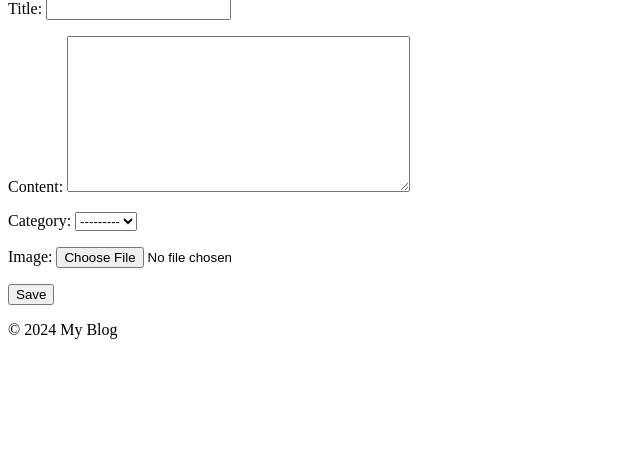
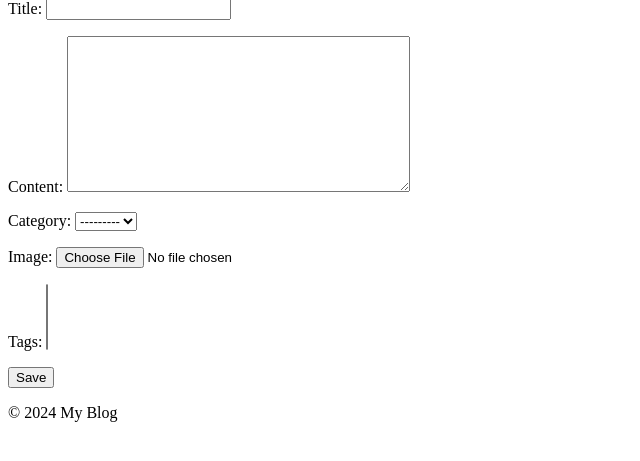
Before and after one commit to HwangDal85/django_blog_project, a Django app: page /post/new/ in a window 1280 px wide. Shown: the part 212-673 px from the top of the page, without its empty margins (0-640 px from the left). Run offline with Django 5.2, Linux system fonts and the light colour scheme; the visitor is signed in with stand-in values (Sample User, id 1); data that the repository does not hold is empty.

Commit message:
게시글 tag기능 추가

```diff
--- a/blog/admin.py
+++ b/blog/admin.py
@@ -1,5 +1,6 @@
 from django.contrib import admin
-from .models import Post, Category
+from .models import Post, Category, Tag
 
 admin.site.register(Post)
 admin.site.register(Category)
+admin.site.register(Tag)
--- a/blog/forms.py
+++ b/blog/forms.py
@@ -5,7 +5,7 @@ from django.contrib.auth.models import User
 class PostForm(forms.ModelForm):
     class Meta:
         model = Post
-        fields = ['title', 'content', 'category', 'image']
+        fields = ['title', 'content', 'category', 'image', 'tags']
         widgets = {
             'title': forms.TextInput(attrs={'class': 'form-control'}),
             'content': forms.Textarea(attrs={'class': 'form-control'}),
--- a/blog/models.py
+++ b/blog/models.py
@@ -16,7 +16,7 @@ class Post(models.Model):
     updated_date = models.DateTimeField(auto_now=True)
     category = models.ForeignKey(Category, on_delete=models.CASCADE)
     author = models.ForeignKey(User, on_delete=models.CASCADE, default=1)
-    # tags = models.ManyToManyField("Tag", blank=True)
+    tags = models.ManyToManyField("Tag", blank=True)
     view_count = models.IntegerField(default=0)
     image = models.ImageField(upload_to='blog/image/%Y/%m/%d/', blank=True, null=True)
 
@@ -34,8 +34,8 @@ class Comment(models.Model):
     def __str__(self):
         return self.message
 
-# class Tag(models.Model):
-#     name = models.CharField(max_length=50, unique=True)
+class Tag(models.Model):
+    name = models.CharField(max_length=50, unique=True)
 
-#     def __str__(self):
-#         return self.name
+    def __str__(self):
+        return self.name
--- a/blog/templates/blog/post_detail.html
+++ b/blog/templates/blog/post_detail.html
@@ -18,6 +18,11 @@
             </div>
             {% endif %}
             {{ post.content|linebreaks }}
+        </div>
+        <div class="tags">
+            {% for tag in post.tags.all %}
+                <p>Tags : {{ tag.name }}</p>
+            {% endfor %}
         </div>
     </article>
 
--- a/blog/views.py
+++ b/blog/views.py
@@ -63,6 +63,7 @@ def post_create(request):
             post = form.save(commit=False)
             post.author = request.user
             post.save()
+            form.save_m2m()
             return redirect('post_detail', pk=post.pk)
     else:
         form = PostForm()
@@ -77,6 +78,7 @@ def post_edit(request, pk):
             post = form.save(commit=False)
             post.author = request.user
             post.save()
+            form.save_m2m()
             return redirect('post_detail', pk=post.pk)
     else:
         form = PostForm(instance=post)
@@ -89,6 +91,10 @@ def post_delete(request, pk):
         post.delete()
         return redirect('post_list')
     return render(request, 'blog/post_confirm_delete.html', {'post': post})
+
+def blog_tag(request, tag):
+    posts = Post.objects.filter(tags__name__iexact=tag)
+    return render(request, "blog/post_list.html", {"posts":posts})
 
 #===============================================
 
```
Also changed, not shown: blog/migrations/0007_tag.py (added), blog/migrations/0008_post_tags.py (added).
